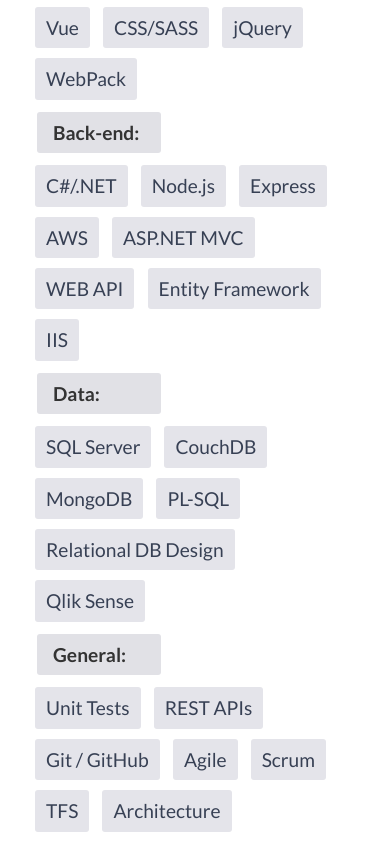
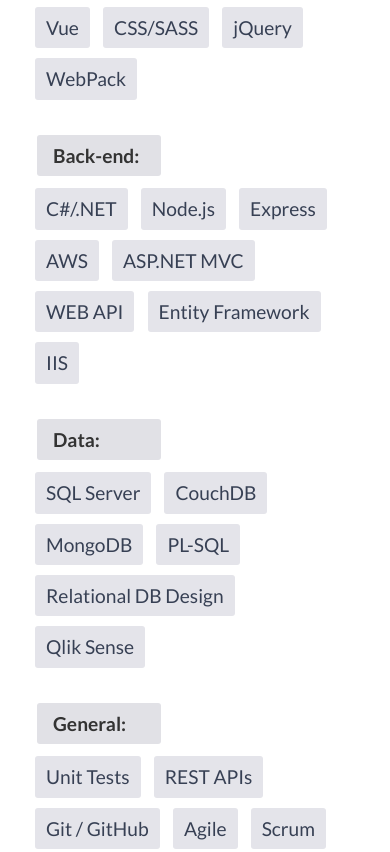
Before and after one commit to pedropmota/pedropaulomota.github.io, a plain HTML site: page index.html in a window 390 px wide. Shown: the part 1378-2230 px from the top of the page. Drawn offline with nearby package versions, Linux system fonts and the light colour scheme.

Commit message:
Temp style changes

```diff
--- a/index.html
+++ b/index.html
@@ -27,6 +27,11 @@
       margin: 5px;
     }
 
+@media only screen and (max-width: 1200px) {
+  #skill-highlights .skill-line {
+    margin-bottom: 30px;
+  }
+}
 
   </style>
 
```
